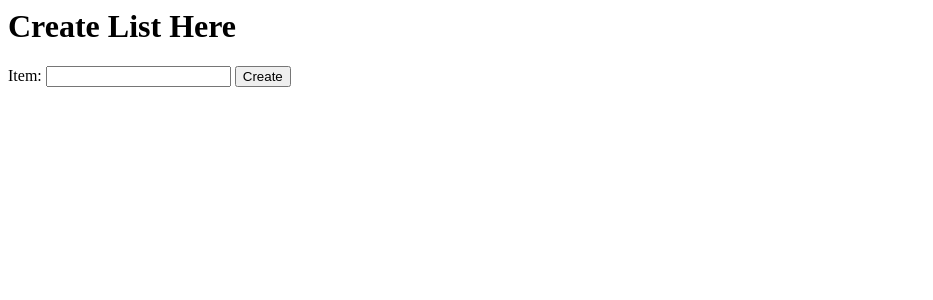
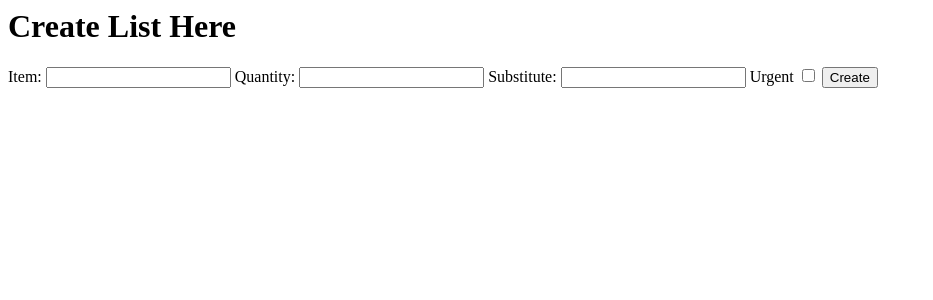
Before and after one commit to LeoKnox/list_app, a Django app: page /create/ in a window 1280 px wide. Shown: the top 300 px of the page, without its empty margins (0-933 px from the left). Run offline with Django 3.2, Linux system fonts and the light colour scheme.

Commit message:
Add files via upload

```diff
--- a/lists/templates/create.html
+++ b/lists/templates/create.html
@@ -4,5 +4,14 @@
     {% csrf_token %}
     <label for="create">Item: </label>
     <input id="create" type="text" name="create" value="{{ current_name }}">
+
+    <label for="create">Quantity: </label>
+    <input id="create" type="number" name="create" value="{{ qty }}">
+
+    <label for="create">Substitute: </label>
+    <input id="create" type="text" name="create" value="{{ subsititute }}">
+
+    <label for="create">Urgent</label>
+    <input id="create" type="checkbox" name="create" value="{{ urgent }}">
     <input type="submit" value="Create">
 </form>
```
